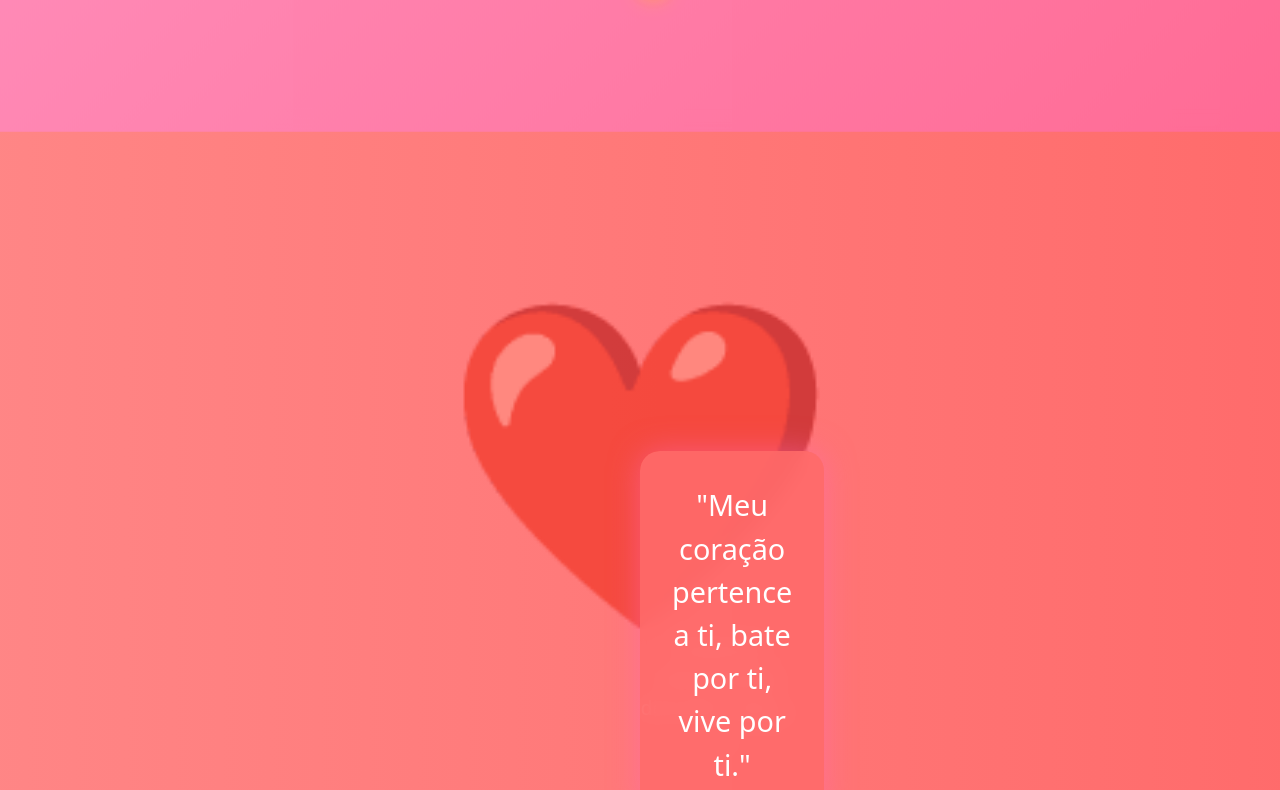
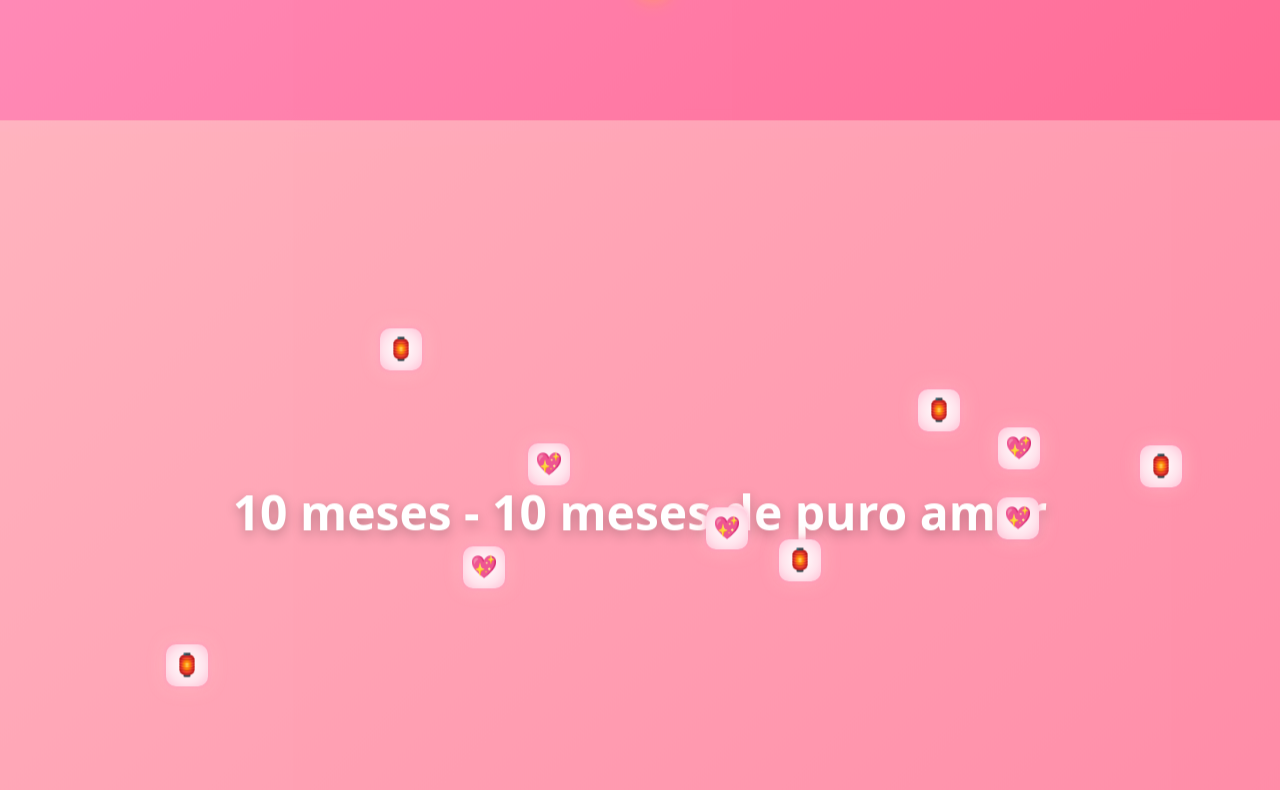
Before and after one commit to MatheusOliveiraCode/valentineDay, a React (Vite) app: page / in a window 1280 px wide. Shown: the part 5010-5800 px from the top of the page. Built offline with nearby package versions, Linux system fonts and the light colour scheme.

Commit message:
10 month update <3

```diff
--- a/src/App.jsx
+++ b/src/App.jsx
@@ -766,6 +766,81 @@ const CenterMessage = styled(motion.div)`
   }
 `;
 
+
+const TenMonthsSection = styled(ParallaxSection)`
+  background: linear-gradient(135deg, rgba(255, 182, 193, 0.95), rgba(255, 140, 170, 0.95));
+  backdrop-filter: blur(10px);
+  position: relative;
+  overflow: hidden;
+`;
+
+const TenTitle = styled(motion.h2)`
+  color: white;
+  font-size: 3rem;
+  text-align: center;
+  margin-bottom: 1rem;
+  text-shadow: 0 4px 12px rgba(0,0,0,0.25);
+
+  @media (max-width: 768px) {
+    font-size: 2.2rem;
+    margin-bottom: 0.5rem;
+  }
+`;
+
+const Lantern = styled(motion.button)`
+  position: absolute;
+  width: 42px;
+  height: 42px;
+  border-radius: 10px;
+  border: none;
+  display: flex;
+  align-items: center;
+  justify-content: center;
+  font-size: 22px;
+  cursor: pointer;
+  background: radial-gradient(circle, #fff, #ffe3ec 60%, #ffc1d6 100%);
+  box-shadow: 0 0 18px rgba(255, 200, 200, 0.7), 0 0 6px rgba(255, 105, 180, 0.6);
+  color: #ff3b6f;
+  z-index: 2;
+
+  &:focus { outline: none; }
+
+  @media (max-width: 768px) {
+    width: 36px;
+    height: 36px;
+    font-size: 18px;
+  }
+`;
+
+const TenMessage = styled(motion.div)`
+  position: absolute;
+  left: 50%;
+  top: 50%;
+  transform: translate(-50%, -50%);
+  color: white;
+  font-size: 1.6rem;
+  text-align: center;
+  max-width: 720px;
+  padding: 1.2rem 2.6rem 1.2rem 1.6rem;
+  background: rgba(255, 107, 153, 0.92);
+  border-radius: 16px;
+  box-shadow: 0 10px 25px rgba(0,0,0,0.25);
+  z-index: 3;
+
+  @media (max-width: 768px) {
+    font-size: 1.2rem;
+    max-width: 90%;
+  }
+`;
+
+const ConfettiHeart = styled(motion.div)`
+  position: absolute;
+  font-size: 1.4rem;
+  color: #ff3b6f;
+  pointer-events: none;
+  filter: drop-shadow(0 0 10px rgba(255, 105, 180, 0.8));
+`;
+
 const MessageClose = styled(motion.button)`
   position: absolute;
   top: 8px;
@@ -938,6 +1013,67 @@ function App() {
   const [showLoveText, setShowLoveText] = useState(false);
   const [messageDiscovered, setMessageDiscovered] = useState(false);
   const [constellationProgress, setConstellationProgress] = useState(0);
+
+  // Interação de 10 meses: lanternas criativas
+  const tenLanternText = "Há 10 meses, meu amor por ti já é 10 elevado à enésima potência. <3"
+  const [tenLanterns, setTenLanterns] = useState([]);
+  const [tenShowMessage, setTenShowMessage] = useState(false);
+  const [tenConfetti, setTenConfetti] = useState([]);
+
+  const createTenLanterns = useCallback(() => {
+    const container = document.getElementById('ten-section');
+    if (!container) return;
+    const rect = container.getBoundingClientRect();
+    const count = 10;
+    const marginX = rect.width * 0.08;
+    const marginY = rect.height * 0.15;
+    const w = rect.width - marginX * 2;
+    const h = rect.height - marginY * 2;
+    const arr = Array.from({ length: count }).map((_, i) => ({
+      x: Math.round(marginX + Math.random() * w),
+      y: Math.round(marginY + Math.random() * h),
+      emoji: i % 2 === 0 ? '🏮' : '💖',
+      released: false
+    }));
+    setTenLanterns(arr);
+    setTenShowMessage(false);
+    setTenConfetti([]);
+  }, []);
+
+  useEffect(() => {
+    // Inicializa as lanternas quando a seção entra no DOM e atualiza no resize
+    createTenLanterns();
+    const onResize = () => createTenLanterns();
+    window.addEventListener('resize', onResize);
+    return () => window.removeEventListener('resize', onResize);
+  }, [createTenLanterns]);
+
+  const releaseLantern = (i) => {
+    setTenLanterns(prev => {
+      const next = [...prev];
+      if (next[i] && !next[i].released) {
+        next[i] = { ...next[i], released: true };
+      }
+      const releasedCount = next.filter(l => l.released).length;
+      if (releasedCount >= 9) {
+        setTenShowMessage(true);
+        setTenConfetti(old => {
+          if (old.length > 0) return old;
+          return Array.from({ length: 24 }).map(() => ({
+            x: Math.random() * 90,
+            delay: Math.random() * 0.8
+          }));
+        });
+      }
+      return next;
+    });
+  };
+
+  useEffect(() => {
+    if (tenShowMessage) {
+      setTenLanterns(prev => prev.map(l => ({ ...l, released: true })));
+    }
+  }, [tenShowMessage]);
 
   const createStars = useCallback((count = 18) => {
     const container = document.getElementById('nine-section');
@@ -1225,6 +1361,67 @@ function App() {
           ))}
         </NineMonthsSection>
 
+        <TenMonthsSection speed={-5} id="ten-section">
+          <TenTitle
+            initial={{ opacity: 0, y: 20 }}
+            whileInView={{ opacity: 1, y: 0 }}
+            transition={{ duration: 0.8 }}
+          >
+            10 meses - 10 meses de puro amor
+          </TenTitle>
+
+          {tenLanterns.map((l, i) => (
+            <Lantern
+              key={i}
+              onClick={() => releaseLantern(i)}
+              initial={{ scale: 0.9, opacity: 0 }}
+              whileInView={{ scale: 1, opacity: 1 }}
+              whileHover={{ scale: 1.08 }}
+              animate={{
+                y: l.released ? -220 - (i % 5) * 30 : 0,
+                rotate: l.released ? (i % 2 === 0 ? 8 : -8) : 0
+              }}
+              transition={{ duration: 0.7 }}
+              style={{ left: l.x, top: l.y }}
+              aria-label={`Lanterna ${i + 1}`}
+            >
+              {l.emoji}
+            </Lantern>
+          ))}
+
+          {tenShowMessage && (
+            <TenMessage
+              initial={{ opacity: 0, scale: 0.98 }}
+              animate={{ opacity: 1, scale: 1 }}
+              transition={{ duration: 0.45 }}
+            >
+              {tenLanternText}
+              <MessageClose
+                initial={{ scale: 0.9, opacity: 0 }}
+                animate={{ scale: 1, opacity: 1 }}
+                whileHover={{ scale: 1.08 }}
+                whileTap={{ scale: 0.95 }}
+                onClick={() => setTenShowMessage(false)}
+                aria-label="Fechar mensagem de 10 meses"
+              >
+                ×
+              </MessageClose>
+            </TenMessage>
+          )}
+
+          {tenConfetti.map((c, idx) => (
+            <ConfettiHeart
+              key={`ten-cf-${idx}`}
+              style={{ left: `${c.x}%`, top: `-5%` }}
+              initial={{ y: -50, opacity: 0.9 }}
+              animate={{ y: 600, opacity: 0 }}
+              transition={{ duration: 4.5, delay: c.delay, repeat: Infinity, repeatType: 'loop' }}
+            >
+              {idx % 3 === 0 ? '💖' : idx % 3 === 1 ? '💞' : '💘'}
+            </ConfettiHeart>
+          ))}
+        </TenMonthsSection>
+
         <SplitHeartContainer>
           <HeartWrapper>
             <Heart
```
